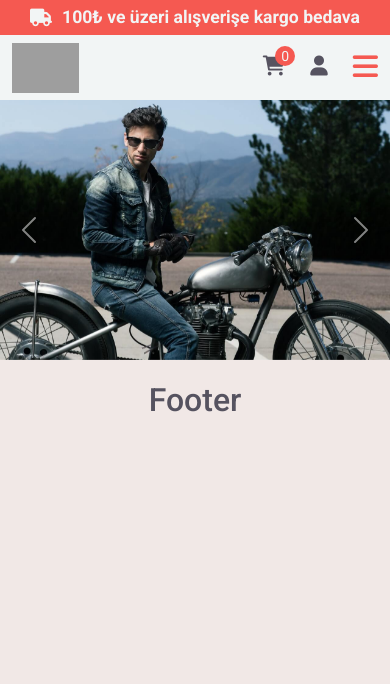
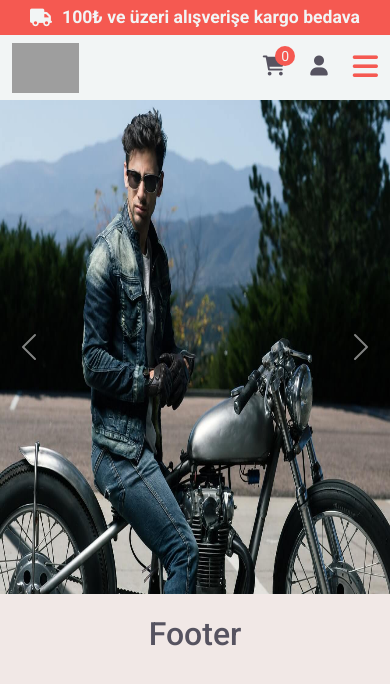
Before and after one commit to sbayrak/next-ecommerce-silver, a Next.js app: page / in a window 390 px wide. Shown: the top 684 px of the page. Built offline with nearby package versions, Linux system fonts and the light colour scheme; grey boxes are pictures that could not be loaded.

Commit message:
working on carousel v2 + mobile is done

```diff
--- a/components/reuseable/Carousel.js
+++ b/components/reuseable/Carousel.js
@@ -1,19 +1,45 @@
+import Image from 'next/image';
+
 const Carousel = () => {
   return (
     <div
       id='carouselExampleControls'
-      className='carousel slide'
+      className='carousel slide  '
       data-bs-ride='carousel'
     >
       <div className='carousel-inner'>
-        <div className='carousel-item active'>
-          <img src='/compressed.jpg' className='d-block w-100' alt='asd' />
+        <div
+          className='carousel-item active carousel-item2 '
+          data-bs-interval='30000'
+        >
+          <a href='#!' className='carousel-link'>
+            <Image
+              src='/compressed.jpg'
+              className='d-block w-100  '
+              alt='asd'
+              layout='fill'
+            />
+          </a>
         </div>
-        <div className='carousel-item'>
-          <img src='/compressed.jpg' className='d-block w-100' alt='asd' />
+        <div className='carousel-item carousel-item2' data-bs-interval='3000'>
+          <a href='#!' className='carousel-link'>
+            <Image
+              src='/compressed.jpg'
+              className='d-block w-100   '
+              alt='asd'
+              layout='fill'
+            />
+          </a>
         </div>
-        <div className='carousel-item'>
-          <img src='/compressed.jpg' className='d-block w-100' alt='asd' />
+        <div className='carousel-item carousel-item2' data-bs-interval='3000'>
+          <a href='#!' className='carousel-link'>
+            <Image
+              src='/compressed.jpg'
+              className='d-block w-100   '
+              alt='asd'
+              layout='fill'
+            />
+          </a>
         </div>
       </div>
       <button
--- /dev/null
+++ b/scss/components/_carousel.scss
@@ -0,0 +1,17 @@
+.carousel {
+  height: calc(100vh - 100px);
+  @media (max-width: 600px) {
+    height: calc(100vh - 350px);
+  }
+}
+
+.carousel-item2,
+.carousel-link {
+  height: 100% !important;
+  width: 100%;
+}
+
+.carousel-inner {
+  position: relative;
+  height: 100%;
+}
--- a/scss/main.scss
+++ b/scss/main.scss
@@ -6,6 +6,7 @@
 @import './base/reset.scss';
 /*components*/
 @import './components/buttons.scss';
+@import './components/carousel';
 /*layout*/
 @import './layout/header.scss';
 @import './layout/footer.scss';
```
